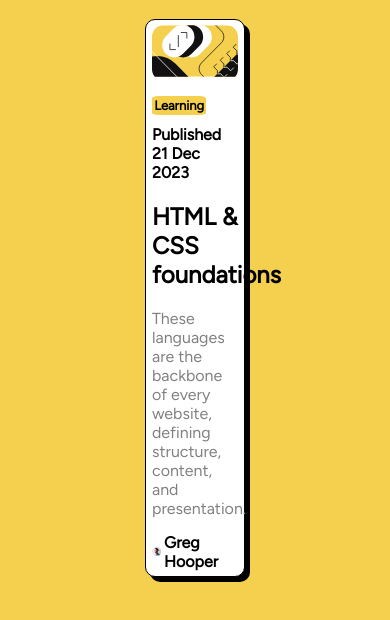
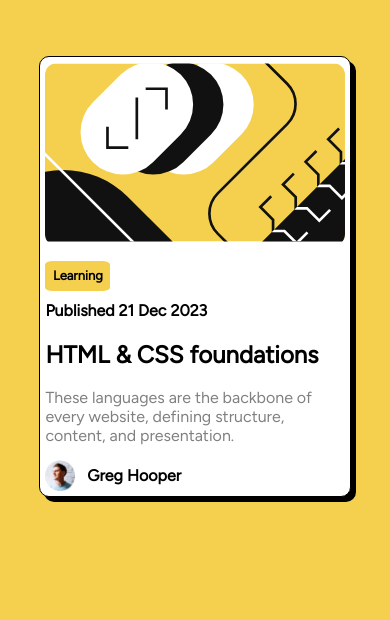
Before and after one commit to MrNaturi/blog, a plain HTML site: page index.html in a window 390 px wide. Drawn offline with Linux system fonts and the light colour scheme.

Commit message:
Add files via upload

```diff
--- a/index.css
+++ b/index.css
@@ -59,3 +59,65 @@ h2{
     width: 10%;
     margin-right: 4%;
 }
+@media screen and (max-width: 390px) {
+    body{
+        background-color: hsl(47, 88%, 63%);
+        font-family: "Figtree", sans-serif;
+    }
+    .attribution { font-size: 11px; text-align: center; }
+    .attribution a { color: hsl(228, 45%, 44%); }
+    #card{
+        padding: 1.5%;
+        display: flex;
+        flex-direction: column;
+        justify-content: space-between;
+        background-color: white;
+        margin: auto;
+        margin-top: 15%;
+        width: 80%;
+        border-radius: 10px;
+        border-color: black;
+        border-style: solid;
+        border-width: 1px;
+        box-shadow: 5px 5px black;
+
+    }
+    #img{
+        border-radius: 12px;
+        overflow: hidden;
+    }
+    #yb{
+        background-color: hsl(47, 88%, 63%);
+        width: fit-content;
+        margin-top: 15px;
+        padding: 2.5%;
+        border-radius: 12%;
+        font-weight: 1000;
+        font-size: 13px;
+    }
+    #subscript{
+        margin-top: 10px;
+        font-size: 16px;
+        font-weight: 600;
+    }
+    h2{
+        font-weight: bolder;
+    }
+    #grey{
+        font-size: 16px;
+        color: hsl(0, 0%, 50%);
+    }
+    #final{
+        margin-top: 15px;
+        display: flex;
+        flex-direction: row;
+        align-items: center;
+        height: fit-content;
+        font-size: 16px;
+        font-weight: 600;
+    }
+    #final img{
+        height: 10%;
+        width: 10%;
+        margin-right: 4%;
+    }
```
